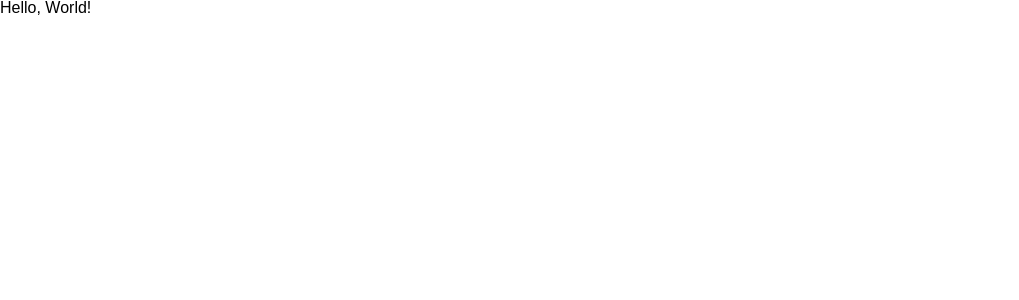
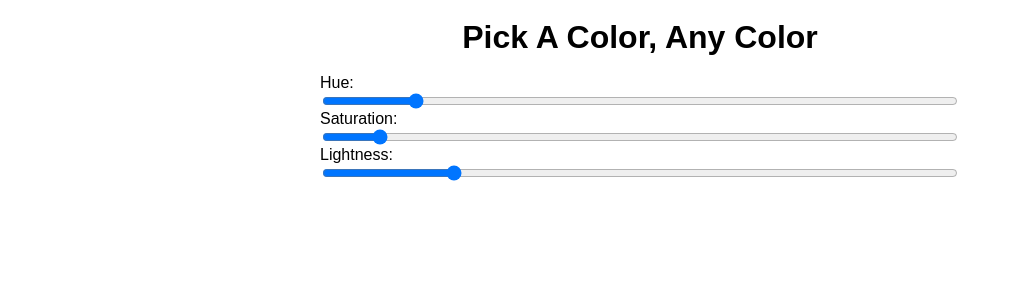
Before and after one commit to n-africa/color-picker, a React (Create React App) app: page / in a window 1280 px wide. Shown: the top 300 px of the page, without its empty margins (0-1019 px from the left). Built offline with nearby package versions, Linux system fonts and the light colour scheme; the HTML template or start-up script is replaced by a standard one.

Commit message:
HSL ranges added and updated css flex

```diff
--- a/src/App.jsx
+++ b/src/App.jsx
@@ -1,9 +1,55 @@
 import React, { Component } from 'react'
 
 class App extends Component {
+  state={
+    hue: '50',
+    saturation: '8',
+    lightness:'20',
+  }
+
+  updateHue= event => {
+    this.setState({
+      hue: event.target.value,
+    })
+  }
+//   state = {
+//     title: 'Color Picker',
+//     color: '',
+//   }
+// updateColor = event =>{
+//   this.setState({
+//     color: event.target.value,
+//   })
+// }
   render() {
-    return <div>Hello, World!</div>
-  }
+    const currentColor= `hsl(${this.state.hue},${this.state.saturation},${this.state.lightness})`
+
+    return(
+//       <main>
+//         <h1>{this.state.title}</h1>
+//   <div style={ { backgroundColor: `${this.state.color}`  } } >
+//     <input type='range' onChange ={this.updateColor}/>
+
+// </div>
+// </main>
+<div>
+  <h1>Pick A Color, Any Color</h1>
+
+<div style={ { backgroundColor: currentColor  } } ></div>
+
+<section>
+
+Hue: <input type= "range" min="0" max="360" value={this.state.hue} onChange={this.updateHue}/>
+
+Saturation: <input type= "range" min="0" max="100" value={this.state.saturation} />
+
+Lightness: <input type= "range" min="0" max="100" value={this.state.lightness} />
+
+</section>
+
+</div>
+)
+}
 }
 
 export default App
--- a/src/index.scss
+++ b/src/index.scss
@@ -1,12 +1,25 @@
 :root {
-  font: 16px / 1 sans-serif;
+    font: 16px / 1 sans-serif;
 }
 
 html {
-  height: 100%;
+    height: 100%;
 }
 
 body {
-  margin: 0;
-  min-height: 100%;
+    margin: 0;
+    min-height: 100%;
 }
+
+h1 {
+    display: flex;
+    justify-content: center;
+}
+
+section {
+    display: flex;
+    flex-direction: column;
+    max-width: 50vw;
+    margin: auto;
+    justify-content: center;
+}
```
